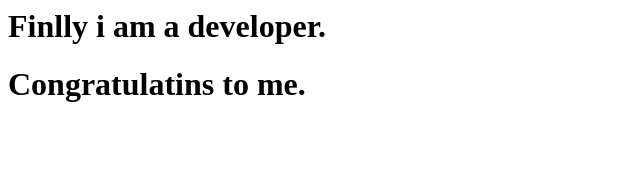
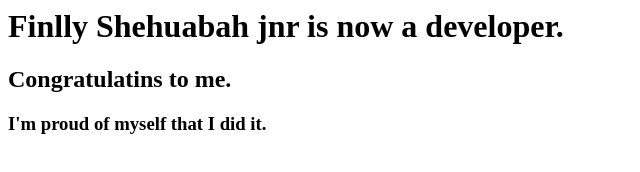
Before and after one commit to shehuabahjnr/gratexwork, a plain HTML site: page index.html in a window 1280 px wide. Shown: the whole page, without its empty margins (0-640 px from the left). Drawn offline with Linux system fonts and the light colour scheme.

Commit message:
My second commitment

```diff
--- a/index.html
+++ b/index.html
@@ -1,2 +1,3 @@
-<h1>Finlly i am a developer.</h1>
-<h1>Congratulatins to me.</h2>
+<h1>Finlly Shehuabah jnr is now a developer.</h1>
+<h2>Congratulatins to me.</h2>
+<h3>I'm proud of myself that I did it.</h3>
```
